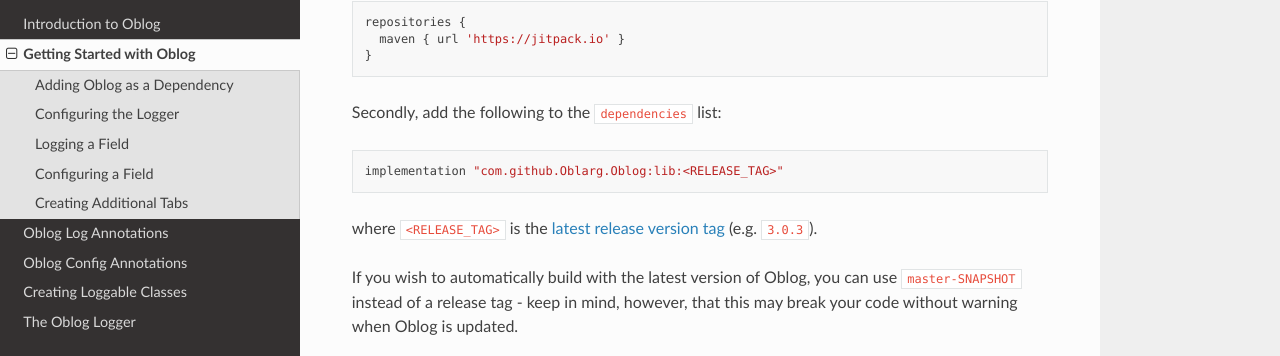
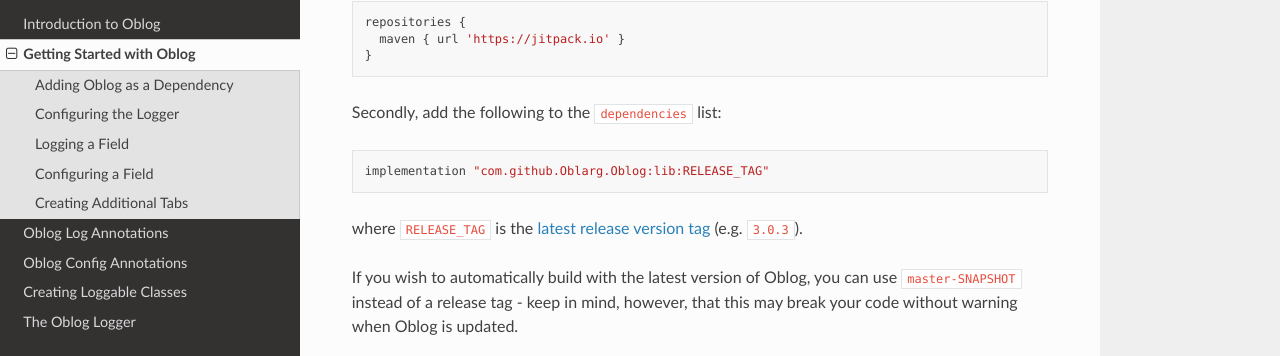
Before and after one commit to Oblarg/Oblog-docs, a Sphinx documentation site: the page built from source/getting-started.rst, in a window 1280 px wide and 900 px high, scrolled down 336 px. Shown: the part 96-452 px from the top of the window. Built offline with Sphinx 7.4.7 and the Read the Docs theme 2.0.0, drawn with Linux system fonts in a browser that asks for light colours; pages that are not in the unit, such as notebooks, are missing from menus; part of the change alters nothing that is shown.

```diff
--- a/source/getting-started.rst
+++ b/source/getting-started.rst
@@ -20,9 +20,9 @@ Secondly, add the following to the ``dependencies`` list:
 
 .. code::
 
-  implementation "com.github.Oblarg.Oblog:lib:<RELEASE_TAG>"
+  implementation "com.github.Oblarg.Oblog:lib:RELEASE_TAG"
 
-where ``<RELEASE_TAG>`` is the `latest release version tag <https://github.com/Oblarg/Oblog/releases>`__ (e.g. ``3.0.3``).
+where ``RELEASE_TAG`` is the `latest release version tag <https://github.com/Oblarg/Oblog/releases>`__ (e.g. ``3.0.3``).
 
 If you wish to automatically build with the latest version of Oblog, you can use ``master-SNAPSHOT`` instead of a release tag - keep in mind, however, that this may break your code without warning when Oblog is updated.
 
```
